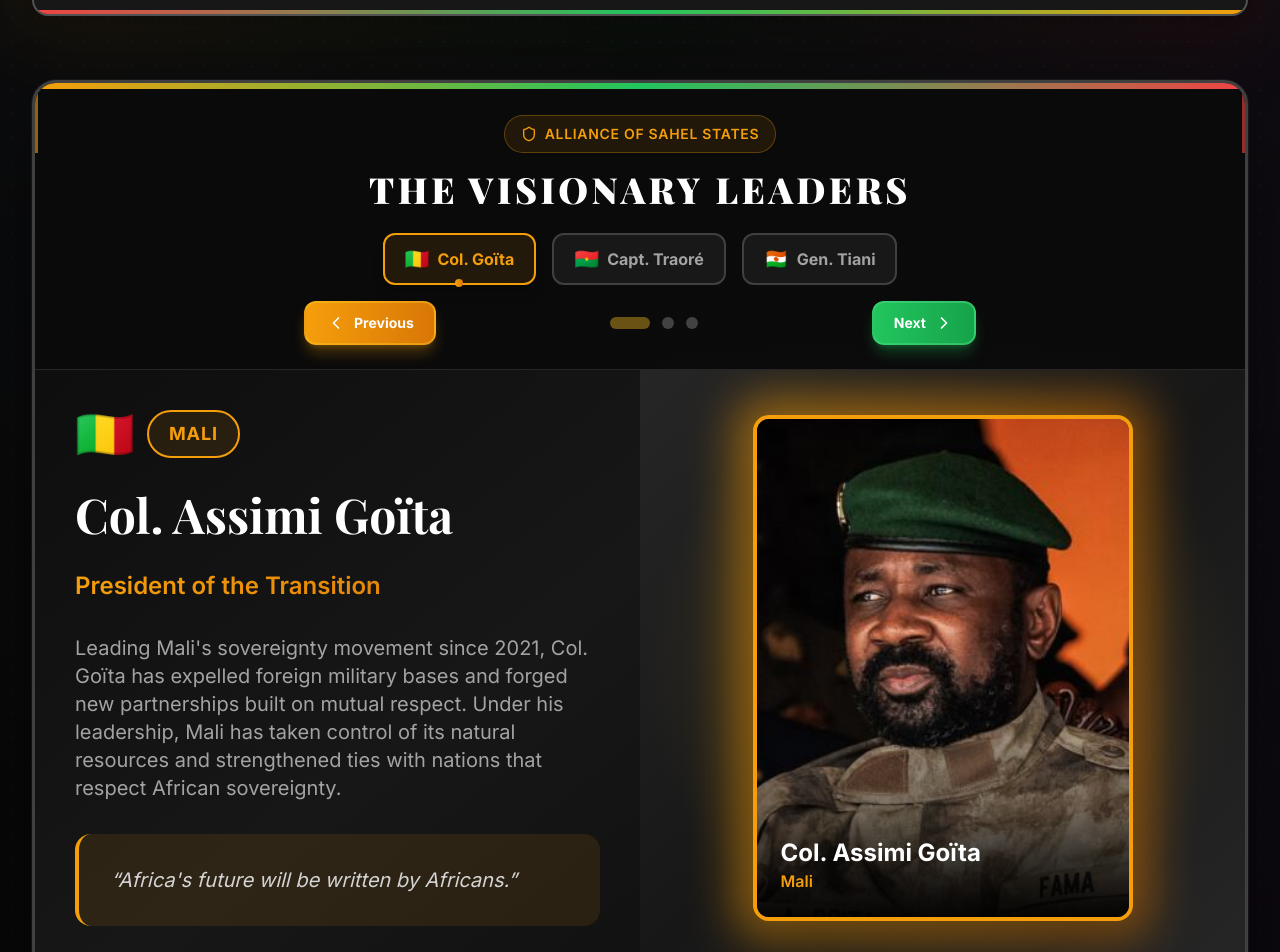
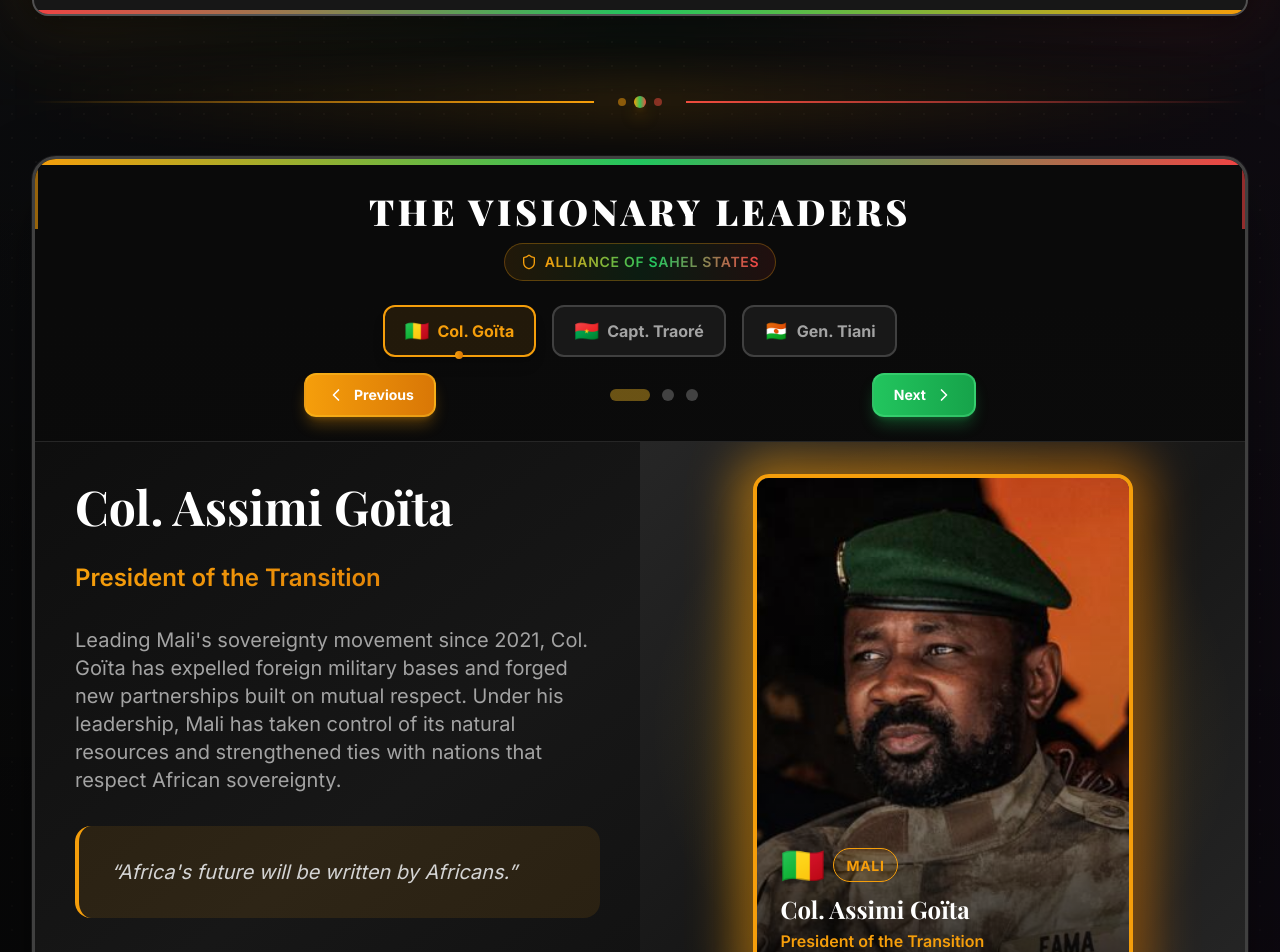
Before and after one commit to HM-aes/AES-African-Project, a Next.js app: page / in a window 1280 px wide. Shown: the part 978-1930 px from the top of the page. Built offline with nearby package versions, Linux system fonts and the light colour scheme; a web font is replaced by a local one.

Commit message:
Improve hero section: Add animated divider, move name/flag under leader images, reposition Alliance badge

```diff
--- a/components/Hero.tsx
+++ b/components/Hero.tsx
@@ -54,12 +54,53 @@
         </motion.div>
       </div>
 
+      {/* Animated Section Divider */}
+      <motion.div
+        initial={{ opacity: 0, scaleX: 0 }}
+        animate={{ opacity: 1, scaleX: 1 }}
+        transition={{ duration: 1, delay: 0.6, ease: [0.16, 1, 0.3, 1] }}
+        className="relative z-10 w-full max-w-[1400px] mx-auto px-4 md:px-6 lg:px-8 my-8 md:my-12"
+      >
+        <div className="relative flex items-center justify-center">
+          {/* Left gradient line */}
+          <motion.div
+            className="flex-1 h-[2px] bg-gradient-to-r from-transparent via-amber-500/60 to-amber-500"
+            initial={{ opacity: 0, x: -50 }}
+            animate={{ opacity: 1, x: 0 }}
+            transition={{ duration: 0.8, delay: 0.8 }}
+          />
+
+          {/* Center decorative element */}
+          <motion.div
+            className="mx-4 md:mx-6 flex items-center gap-2"
+            initial={{ opacity: 0, scale: 0 }}
+            animate={{ opacity: 1, scale: 1 }}
+            transition={{ duration: 0.5, delay: 1.0 }}
+          >
+            <div className="w-2 h-2 rounded-full bg-amber-500 animate-pulse" />
+            <div className="w-3 h-3 rounded-full bg-gradient-to-r from-amber-500 via-green-500 to-red-500 shadow-lg shadow-amber-500/50" />
+            <div className="w-2 h-2 rounded-full bg-red-500 animate-pulse" />
+          </motion.div>
+
+          {/* Right gradient line */}
+          <motion.div
+            className="flex-1 h-[2px] bg-gradient-to-l from-transparent via-red-500/60 to-red-500"
+            initial={{ opacity: 0, x: 50 }}
+            animate={{ opacity: 1, x: 0 }}
+            transition={{ duration: 0.8, delay: 0.8 }}
+          />
+        </div>
+
+        {/* Glow effect under the line */}
+        <div className="absolute inset-x-0 top-1/2 -translate-y-1/2 h-8 bg-gradient-to-r from-transparent via-amber-500/20 to-transparent blur-xl pointer-events-none" />
+      </motion.div>
+
       {/* Leaders Section - Full Width Card */}
       <motion.div
         initial={{ opacity: 0, y: 40 }}
         animate={{ opacity: 1, y: 0 }}
         transition={{ duration: 1, delay: 0.8, ease: [0.16, 1, 0.3, 1] }}
-        className="relative z-10 w-full max-w-[1400px] mx-auto px-4 md:px-6 lg:px-8 mt-4 md:mt-8 mb-12 md:mb-20"
+        className="relative z-10 w-full max-w-[1400px] mx-auto px-4 md:px-6 lg:px-8 mb-12 md:mb-20"
       >
         {/* TooltipCard - Replaces StickyScrollReveal for better scrolling */}
         <TooltipCard className="mx-auto" />
--- a/components/ui/TooltipCard.tsx
+++ b/components/ui/TooltipCard.tsx
@@ -110,20 +110,18 @@
 
         {/* HEADER SECTION - Fixed */}
         <div className="relative z-20 px-4 md:px-8 pt-6 md:pt-8 pb-4 md:pb-6 bg-gradient-to-b from-white via-white to-white/95 dark:from-neutral-950 dark:via-neutral-950 dark:to-neutral-950/95 border-b border-neutral-200 dark:border-neutral-800">
-          {/* Badge */}
-          <div className="flex justify-center mb-4">
-            <div className="inline-flex items-center gap-2 px-4 py-2 rounded-full bg-amber-500/10 border border-amber-500/30">
+          {/* Title with Alliance Badge inline */}
+          <div className="text-center mb-4 md:mb-6">
+            <h2 className="text-2xl md:text-3xl lg:text-4xl font-black uppercase tracking-[0.1em] text-stone-900 dark:text-white mb-3">
+              {t("hero.visionaryLeaders")}
+            </h2>
+            <div className="inline-flex items-center gap-2 px-4 py-2 rounded-full bg-gradient-to-r from-amber-500/10 via-green-500/10 to-red-500/10 border border-amber-500/30">
               <Shield className="w-4 h-4 text-amber-500" />
-              <span className="text-xs md:text-sm font-semibold text-amber-500 uppercase tracking-wider">
+              <span className="text-xs md:text-sm font-semibold bg-gradient-to-r from-amber-500 via-green-500 to-red-500 bg-clip-text text-transparent uppercase tracking-wider">
                 Alliance of Sahel States
               </span>
             </div>
           </div>
-
-          {/* Title */}
-          <h2 className="text-2xl md:text-3xl lg:text-4xl font-black uppercase tracking-[0.1em] text-center text-stone-900 dark:text-white mb-4 md:mb-6">
-            {t("hero.visionaryLeaders")}
-          </h2>
 
           {/* Leader Tab Buttons */}
           <div className="flex items-center justify-center gap-2 md:gap-4 flex-wrap mb-4">
@@ -220,15 +218,6 @@
                   transition={{ duration: 0.4, ease: [0.25, 0.46, 0.45, 0.94] }}
                   className="space-y-6 md:space-y-8"
                 >
-                  {/* Country badge */}
-                  <div className="flex items-center gap-3">
-                    <span className="text-4xl md:text-5xl">{currentLeader.emoji}</span>
-                    <div className={`px-5 py-2 rounded-full ${currentLeader.bgColor} border-2 ${currentLeader.borderColor}`}>
-                      <span className={`text-base md:text-lg font-bold ${currentLeader.textColor} uppercase tracking-wider`}>
-                        {currentLeader.country}
-                      </span>
-                    </div>
-                  </div>
 
                   {/* Leader name */}
                   <h3 className="text-3xl md:text-4xl lg:text-5xl font-bold font-heading text-neutral-900 dark:text-white leading-tight">
@@ -290,12 +279,20 @@
                         priority
                       />
                       {/* Bottom gradient overlay */}
-                      <div className="absolute inset-0 bg-gradient-to-t from-black/70 via-transparent to-transparent" />
+                      <div className="absolute inset-0 bg-gradient-to-t from-black/80 via-black/20 to-transparent" />
 
-                      {/* Name overlay */}
-                      <div className="absolute bottom-0 left-0 right-0 p-6 bg-gradient-to-t from-black/90 to-transparent">
-                        <p className="text-white font-bold text-xl md:text-2xl">{currentLeader.name}</p>
-                        <p className={`${currentLeader.textColor} text-base font-semibold`}>{currentLeader.country}</p>
+                      {/* Name and Country overlay - Clean layout */}
+                      <div className="absolute bottom-0 left-0 right-0 p-5 md:p-6">
+                        <div className="flex items-center gap-2 mb-2">
+                          <span className="text-3xl md:text-4xl">{currentLeader.emoji}</span>
+                          <div className={`px-3 py-1 rounded-full ${currentLeader.bgColor} border ${currentLeader.borderColor}`}>
+                            <span className={`text-sm font-bold ${currentLeader.textColor} uppercase tracking-wider`}>
+                              {currentLeader.country}
+                            </span>
+                          </div>
+                        </div>
+                        <p className="text-white font-bold text-xl md:text-2xl font-heading">{currentLeader.name}</p>
+                        <p className={`${currentLeader.textColor} text-sm md:text-base font-semibold mt-1`}>{currentLeader.role}</p>
                       </div>
                     </div>
                   </motion.div>
```
